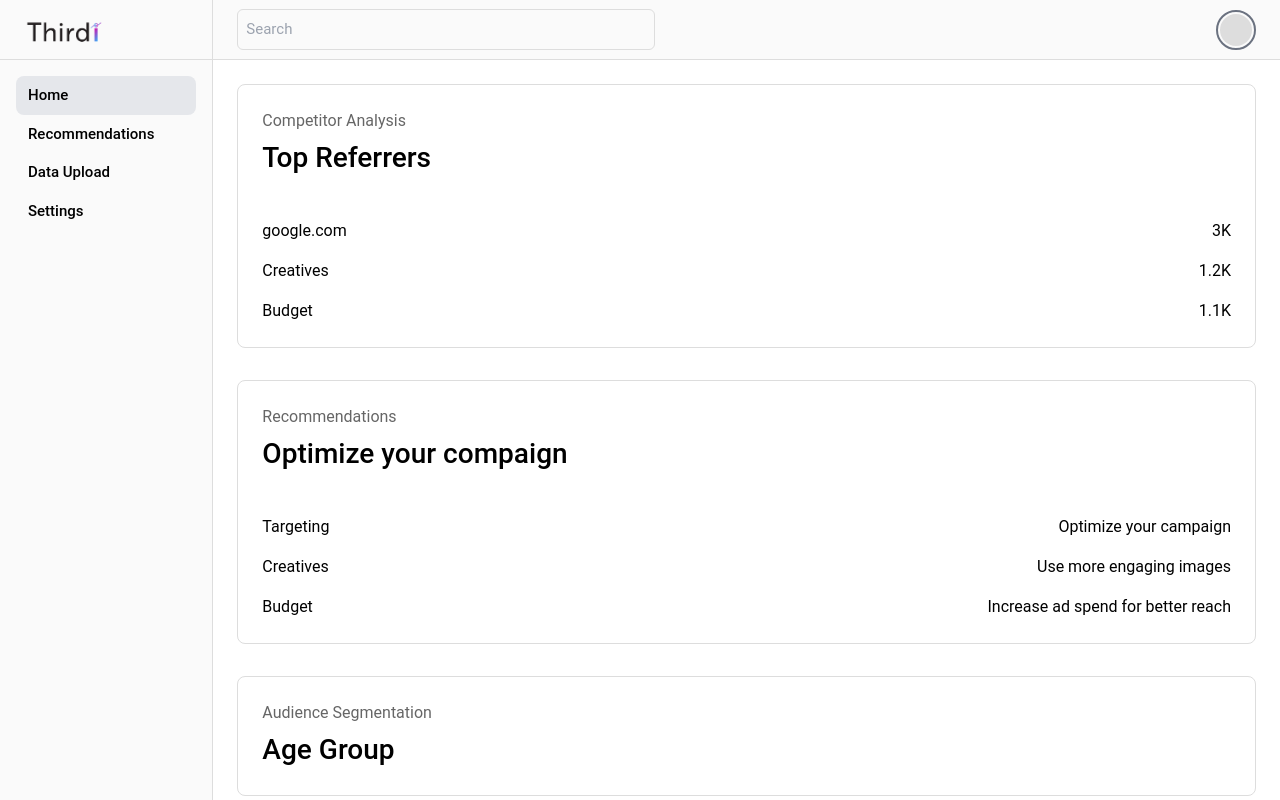
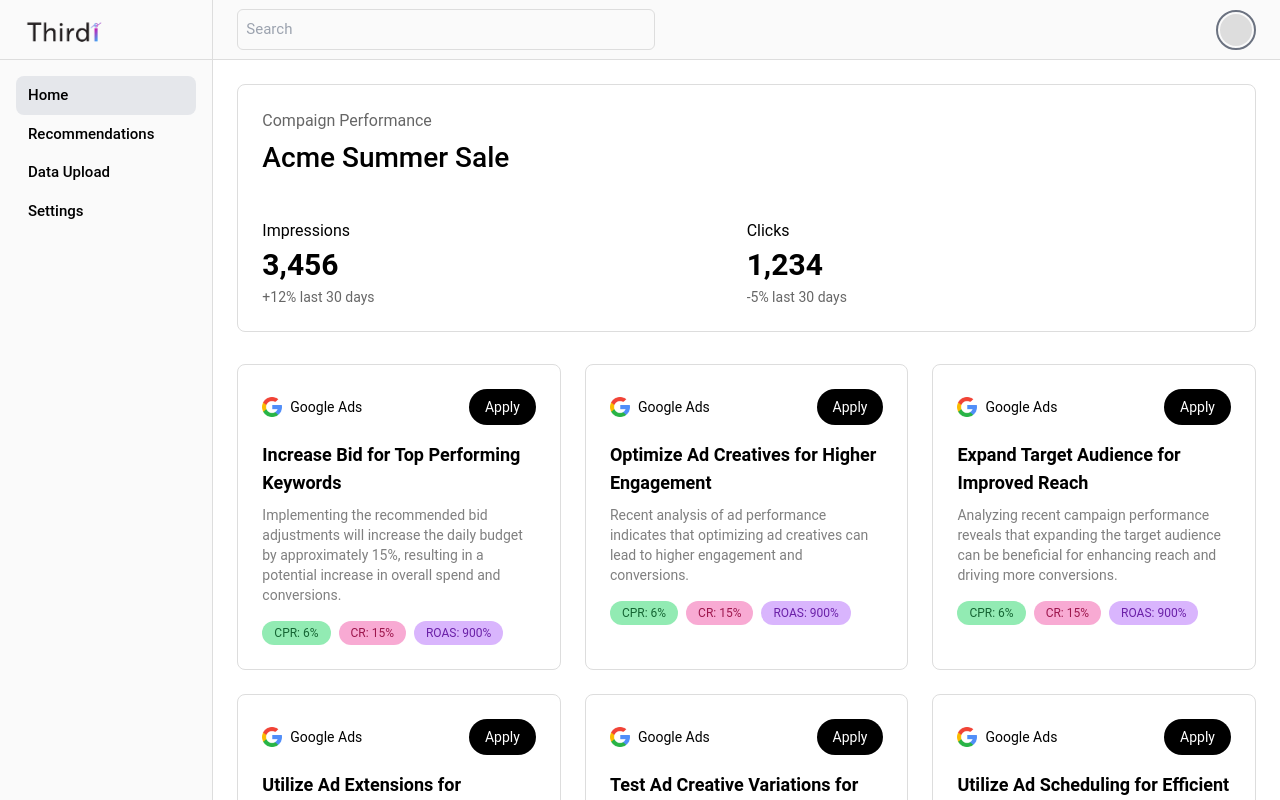
Before and after one commit to thirdi-ai/webapp, a Next.js app: page / in a window 1280 px wide. Shown: the top 800 px of the page. Built offline with nearby package versions, Linux system fonts and the light colour scheme.

Commit message:
recommendation ui modified

```diff
--- a/Constants/constant.js
+++ b/Constants/constant.js
@@ -3,31 +3,49 @@ export const Recommendations = [
     id: 1,
     title: "Increase Bid for Top Performing Keywords",
     desc: "Implementing the recommended bid adjustments will increase the daily budget by approximately 15%, resulting in a potential increase in overall spend and conversions.",
+    cpr: 6,
+    roas: 900,
+    cr: 15
   },
   {
     id: 2,
     title: "Optimize Ad Creatives for Higher Engagement",
-    desc: "Recent analysis of ad performance indicates that optimizing ad creatives can lead to higher engagement and conversions. By testing different ad copy variations, using high-quality visuals, and experimenting with various calls-to-action (CTAs), you can capture more attention from your target audience and drive them to take action.",
+    desc: "Recent analysis of ad performance indicates that optimizing ad creatives can lead to higher engagement and conversions. ",
+    cpr: 6,
+    roas: 900,
+    cr: 15
   },
   {
     id: 3,
     title: "Expand Target Audience for Improved Reach",
-    desc: "Analyzing recent campaign performance reveals that expanding the target audience can be beneficial for enhancing reach and driving more conversions. By broadening your audience, you can tap into new customer segments and increase your brand's visibility among potential buyers.",
+    desc: "Analyzing recent campaign performance reveals that expanding the target audience can be beneficial for enhancing reach and driving more conversions. ",
+    cpr: 6,
+    roas: 900,
+    cr: 15
   },
   {
     id: 4,
     title: " Utilize Ad Extensions for Enhanced Visibility",
-    desc: "Analysis of ad performance data suggests that utilizing ad extensions can significantly improve ad visibility and engagement. By adding relevant extensions to your ads, you can provide users with additional information and encourage them to take action, leading to higher click-through rates and conversions.",
+    desc: "Analysis of ad performance data suggests that utilizing ad extensions can significantly improve ad visibility and engagement. ",
+    cpr: 6,
+    roas: 900,
+    cr: 15
   },
   {
     id: 5,
     title: "Test Ad Creative Variations for Better Performance",
-    desc: "Test different ad creative variations, including headlines, images, and ad copy, to identify which elements resonate best with your target audience. By running A/B tests, you can optimize ad performance and maximize your return on ad spend.",
+    desc: "Test different ad creative variations, including headlines, images, and ad copy, to identify which elements resonate best with your target audience. ",
+    cpr: 6,
+    roas: 900,
+    cr: 15
   },
   {
     id: 6,
     title: "Utilize Ad Scheduling for Efficient Budget Allocation",
-    desc: "Utilize ad scheduling to control when your ads are shown to your target audience. By identifying peak times of user activity and adjusting your ad schedule accordingly, you can optimize budget allocation and ensure that your ads are displayed when they are most likely to be effective.",
+    desc: "Utilize ad scheduling to control when your ads are shown to your target audience. By identifying peak times of user activity and adjusting your ad schedule accordingly.",
+    cpr: 6,
+    roas: 900,
+    cr: 15
   },
 
 ];
--- a/app/page.js
+++ b/app/page.js
@@ -1,14 +1,14 @@
-import CompetitorAnalysisCard from "@/components/CompaignDetailsCard";
-import RecommendationCard from "@/components/RecommendationCard";
+import CompetitorAnalysisCard from "@/components/CompetitorAnalysisCard";
 import CompaignDetailsCard from "@/components/CompaignDetailsCard";
 import AudienceSegmentationCard from "@/components/AudienceSegmentationCard";
+import RecommendationContainer from "@/components/RecommendationContainer";
 
 export default function HomePage() {
   return (
     <main>
       <div className="container p-6 flex flex-col gap-8">
         <CompaignDetailsCard />
-        <RecommendationCard />
+        <RecommendationContainer />
         <AudienceSegmentationCard />
         <CompetitorAnalysisCard />
       </div>
--- a/app/recommendation/page.js
+++ b/app/recommendation/page.js
@@ -1,17 +1,16 @@
-import { Recommendations } from "@/Constants/constant";
-import Recommendation from "@/components/Recommendation";
+'use client';
+// import { useRouter } from "next/navigation";
+import RecommendationContainer from "@/components/RecommendationContainer";
 
 export default function RecommendationsPage() {
+  // const router = useRouter();
+  // const generateRecommendations = String(router?.query?.generateRecommendations || "");
+
   return (
-    <main className="p-6 ">
+    <main className="p-6">
+      <h1>No Recommendations</h1>
       <h1 className="text-3xl font-bold mb-5">Recommendations</h1>
-      <div className="grid grid-cols-3 gap-6">
-        {Recommendations.map((recommendation) => {
-          return <div key={recommendation.id}>
-            <Recommendation {...recommendation}/>
-          </div>;
-        })}
-      </div>
+      <RecommendationContainer />
     </main>
   );
 }
--- a/components/CompaignDetailsCard.js
+++ b/components/CompaignDetailsCard.js
@@ -1,26 +1,26 @@
 import Card from "@/components/Card";
 
-export default function CompaignDetailsCard (){
+export default function CompaignDetailsCard() {
   return (
     <Card>
       <div className="card-details">
-          <p className="desc">Competitor Analysis</p>
-          <h1 className="title">Top Referrers</h1>
+        <p className="desc">Compaign Performance</p>
+        <h1 className="title">Acme Summer Sale</h1>
       </div>
-        <div className="grid gap-4">
-          <div className="flex-center">
-            <div>google.com</div>
-            <div>3K</div>
+      <div className="grid grid-cols-2 ">
+        <div className="flex flex-col justify-start gap-1">
+          <h5 className="text-base">Impressions</h5>
+          <span className="text-3xl font-semibold">3,456</span>
+          <p className="text-sm text-black text-opacity-60">
+            +12% last 30 days
+          </p>
         </div>
-          <div className="flex-center">
-            <div>Creatives</div>
-            <div >1.2K</div>
-          </div>
-          <div className="flex-center">
-            <div>Budget</div>
-            <div>1.1K</div>
+        <div className="flex flex-col justify-start gap-1">
+          <h5 className="text-base">Clicks</h5>
+          <span className="text-3xl font-semibold">1,234</span>
+          <p className="text-sm text-black text-opacity-60">-5% last 30 days</p>
         </div>
       </div>
     </Card>
   );
-  };
+}
--- a/components/Recommendation.js
+++ /dev/null
@@ -1,26 +0,0 @@
-import Image from "next/image";
-import Card from "./Card";
-import google from "@/assets/google.png";
-
-export default function Recommendation({ title, desc }) {
-  return (
-    <Card>
-      <div className="flex flex-col">
-        <div>
-          <div className="w-full mb-4">
-            <div className="flex gap-2">
-              <Image src={google.src} alt="googleicon" width={20} height={20} />
-              <p className="text-sm">Google Ads</p>
-            </div>
-            <div></div>
-          </div>
-          <h4 className="font-bold text-base mb-2">{title}</h4>
-          <p className="text-sm">{desc}</p>
-        </div>
-        <div>
-          <button className="btn"> Apply</button>
-        </div>
-      </div>
-    </Card>
-  );
-}
--- a/components/RecommendationCard.js
+++ b/components/RecommendationCard.js
@@ -1,27 +1,34 @@
-import Card from "@/components/Card";
-import Link from "next/link";
+import Image from "next/image";
+import Card from "./Card";
+import google from "@/assets/google.png";
 
-export default function RecommendationCard () {
-    return (
-        <Card>
-        <div className="card-details">
-          <p className="desc">Recommendations</p>
-          <h1 className="title">Optimize your compaign</h1>
+export default function RecommendationCard({ title, desc, cpr, cr, roas }) {
+  return (
+    <Card>
+      <div className="flex flex-col gap-4">
+        <div className="flex justify-between items-center">
+          <div className="flex gap-2">
+            <Image src={google.src} alt="googleicon" width={20} height={20} />
+            <p className="text-sm">Google Ads</p>
+          </div>
+            <button className="px-4 py-2 text-sm bg-black text-white rounded-full"> Apply</button>
         </div>
-        <div className="grid gap-4">
-          <div className="flex items-center">
-            <div>Targeting</div>
-            <div className="ml-auto">Optimize your campaign</div>
+        <div>
+          <h4 className="font-[600] text-lg mb-2">{title}</h4>
+          <p className="text-sm text-black text-opacity-50">{desc}</p>
+        </div>
+        <div className="flex gap-2 text-xs">
+          <div className="bg-green-400 bg-opacity-60 text-green-800 rounded-full px-3 py-1">
+            CPR: {cpr + "%"}
           </div>
-          <div className="flex items-center">
-            <div>Creatives</div>
-            <div className="ml-auto">Use more engaging images</div>
+          <div className="bg-pink-400 bg-opacity-60 text-pink-800 rounded-full px-3 py-1">
+            CR: {cr + "%"}
           </div>
-          <div className="flex items-center">
-            <div>Budget</div>
-            <div className="ml-auto">Increase ad spend for better reach</div>
+          <div className="bg-purple-400 bg-opacity-60 text-purple-800 rounded-full px-3 py-1">
+            ROAS: {roas + "%"}
           </div>
         </div>
-      </Card>
-    );
-  };
+      </div>
+    </Card>
+  );
+}
--- /dev/null
+++ b/components/RecommendationContainer.js
@@ -0,0 +1,14 @@
+import { Recommendations } from "@/Constants/constant";
+import RecommendationCard from "./RecommendationCard";
+
+export default function RecommendationContainer () {
+    return (
+      <div className="grid grid-cols-3 gap-6">
+      {Recommendations.map((recommendation) => {
+        return <div key={recommendation.id}>
+          <RecommendationCard {...recommendation}/>
+        </div>;
+      })}
+    </div>
+    );
+  };
```
Also changed, not shown: app/dataupload/page.js (+10 -3 lines), package.json (+7 -7 lines), 1 other file (tests, documents, lock files or other folders). Lines whose indentation alone changed are shown as unchanged.
